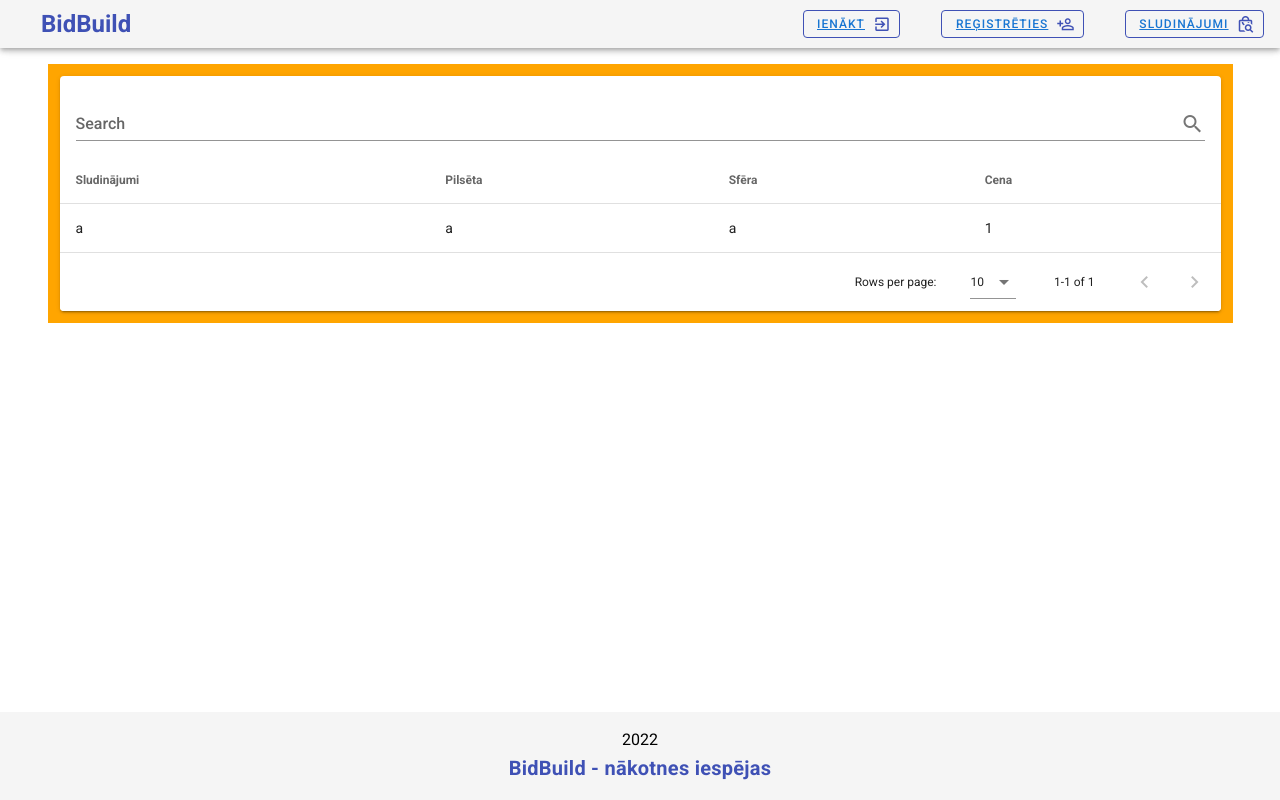
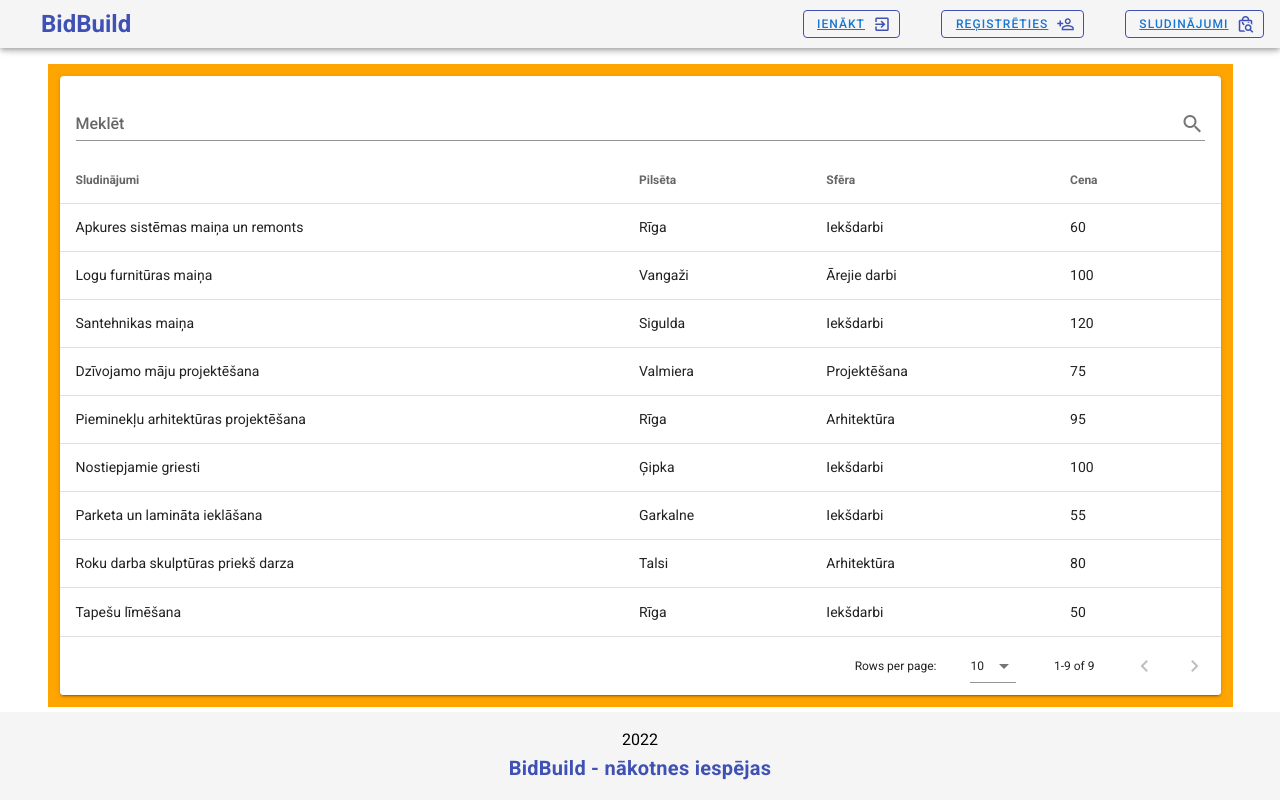
Before and after one commit to dariarozonova/BidBuild, a Nuxt app: page /PakalpojumuLists in a window 1280 px wide. Built offline with nearby package versions, Linux system fonts and the light colour scheme.

Commit message:
update pakalpojumu lists un register

```diff
--- a/pages/PakalpojumuLists.vue
+++ b/pages/PakalpojumuLists.vue
@@ -8,7 +8,7 @@
           <v-text-field
             v-model="search"
             append-icon="mdi-magnify"
-            label="Search"
+            label="Meklēt"
             single-line
             hide-details
           ></v-text-field>
@@ -37,7 +37,6 @@ export default {
           {
             text: 'Sludinājumi',
             align: 'start',
-            filterable: false,
             value: 'sludinajums',
           },
           { text: 'Pilsēta', value: 'pilseta' },
@@ -46,10 +45,58 @@ export default {
         ],
         sludinajumi: [
           {
-            sludinajums: "a",
-            pilseta:"a",
-            sfera:"a",
-            cena: 1,
+            sludinajums: "Apkures sistēmas maiņa un remonts",
+            pilseta:"Rīga",
+            sfera:"Iekšdarbi",
+            cena: 60,
+          },
+          {
+            sludinajums: "Logu furnitūras maiņa",
+            pilseta:"Vangaži",
+            sfera:"Ārejie darbi",
+            cena: 100,
+          },
+          {
+            sludinajums: "Santehnikas maiņa",
+            pilseta:"Sigulda",
+            sfera:"Iekšdarbi",
+            cena: 120,
+          },
+          {
+            sludinajums: "Dzīvojamo māju projektēšana",
+            pilseta:"Valmiera",
+            sfera:"Projektēšana",
+            cena: 75,
+          },
+          {
+            sludinajums: "Pieminekļu arhitektūras projektēšana",
+            pilseta:"Rīga",
+            sfera:"Arhitektūra",
+            cena: 95,
+          },
+          {
+            sludinajums: "Nostiepjamie griesti",
+            pilseta:"Ģipka",
+            sfera:"Iekšdarbi",
+            cena: 100,
+          },
+          {
+            sludinajums: "Parketa un lamināta ieklāšana ",
+            pilseta:"Garkalne",
+            sfera:"Iekšdarbi",
+            cena: 55,
+          },
+          {
+            sludinajums: "Roku darba skulptūras priekš darza",
+            pilseta:"Talsi",
+            sfera:"Arhitektūra",
+            cena: 80,
+          },
+          {
+            sludinajums: "Tapešu līmēšana ",
+            pilseta:"Rīga",
+            sfera:"Iekšdarbi",
+            cena: 50,
           },
         ],
       }
--- a/pages/register.vue
+++ b/pages/register.vue
@@ -32,7 +32,7 @@
                     v => !!v || (v && v.length > 7) || 'E-Pastā ir jābūt minimāli 8 simboliem',]"
                     counter="50"
                     hint="E-pasts, kuru jūs izmantosiet lai ielogotos jūsu kontā"
-                    label="E-Pasts"
+                    label="E-pasts"
                 ></v-text-field>
                 <v-text-field
                     v-model="name"
```
